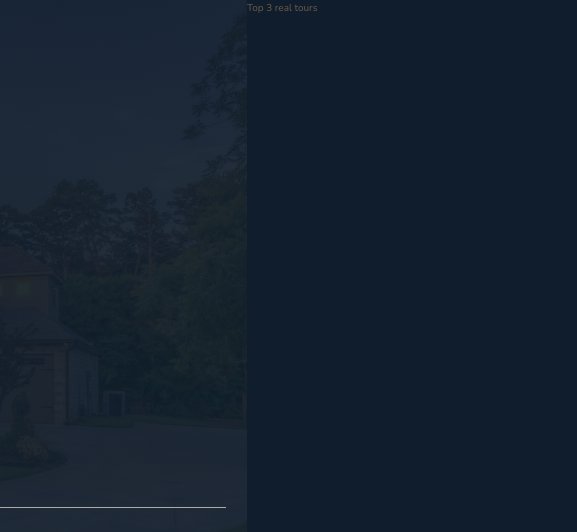
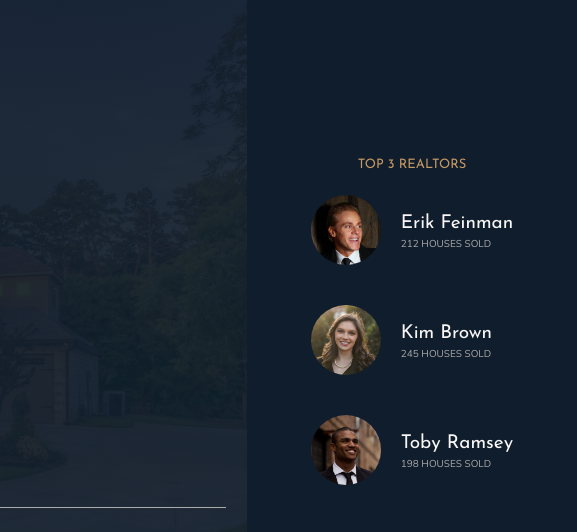
Before and after one commit to tringaprekorogja/nexter, a website: page index.html in a window 1280 px wide. Shown: the top 532 px of the page, 703-1280 px from the left. Drawn offline with nearby package versions, Linux system fonts and the light colour scheme.

Commit message:
Build the realtors section

```diff
--- a/index.html
+++ b/index.html
@@ -28,8 +28,25 @@
                 <img src="img/logo-bi.png" alt="Seen on logo 4">
             </div>
         </header>
-        <div class="realtours">
-            Top 3 real tours
+        <div class="realtors">
+            <h3 class="heading-3">Top 3 Realtors</h3>
+            <div class="realtors__list">
+                <img src="img/realtor-1.jpeg" alt="Realtor 1" class="realtors__img">
+                <div class="realtors__details">
+                    <h4 class="heading-4 heading-4--light">Erik Feinman</h4>
+                    <p class="realtors__sold">212 houses sold</p>
+                </div>
+                <img src="img/realtor-2.jpeg" alt="Realtor 2" class="realtors__img">
+                <div class="realtors__details">
+                    <h4 class="heading-4 heading-4--light">Kim Brown</h4>
+                    <p class="realtors__sold">245 houses sold</p>
+                </div>
+                <img src="img/realtor-3.jpeg" alt="Realtor 3" class="realtors__img">
+                <div class="realtors__details">
+                    <h4 class="heading-4 heading-4--light">Toby Ramsey</h4>
+                    <p class="realtors__sold">198 houses sold</p>
+                </div>
+            </div>
         </div>
         <section class="features">
             <div class="feature">
--- a/sass/_realtors.scss
+++ b/sass/_realtors.scss
@@ -1,4 +1,30 @@
-.realtours {
+.realtors {
     background-color: $color-secondary;
     grid-column: col-start 7 / full-end;
+    display: grid;
+    grid-row-gap: 2rem;
+    justify-items: center;
+    align-content: center;
+    justify-content: center;
+    padding: 3rem;
+
+    &__img {
+        width: 7rem;
+        border-radius: 50%;
+        display: block;
+    }
+
+    &__list {
+        display: grid;
+        grid-template-columns: min-content max-content;
+        grid-column-gap: 2rem;
+        grid-row-gap: 5vh;
+        align-items: center;
+
+    }
+    &__sold {
+        text-transform: uppercase;
+        color: $color-grey-light-2;
+        margin-top: -3px;
+    }
 }
```
Also changed, not shown: css/style.css, sass/_typography.scss (line endings or trailing spaces).
